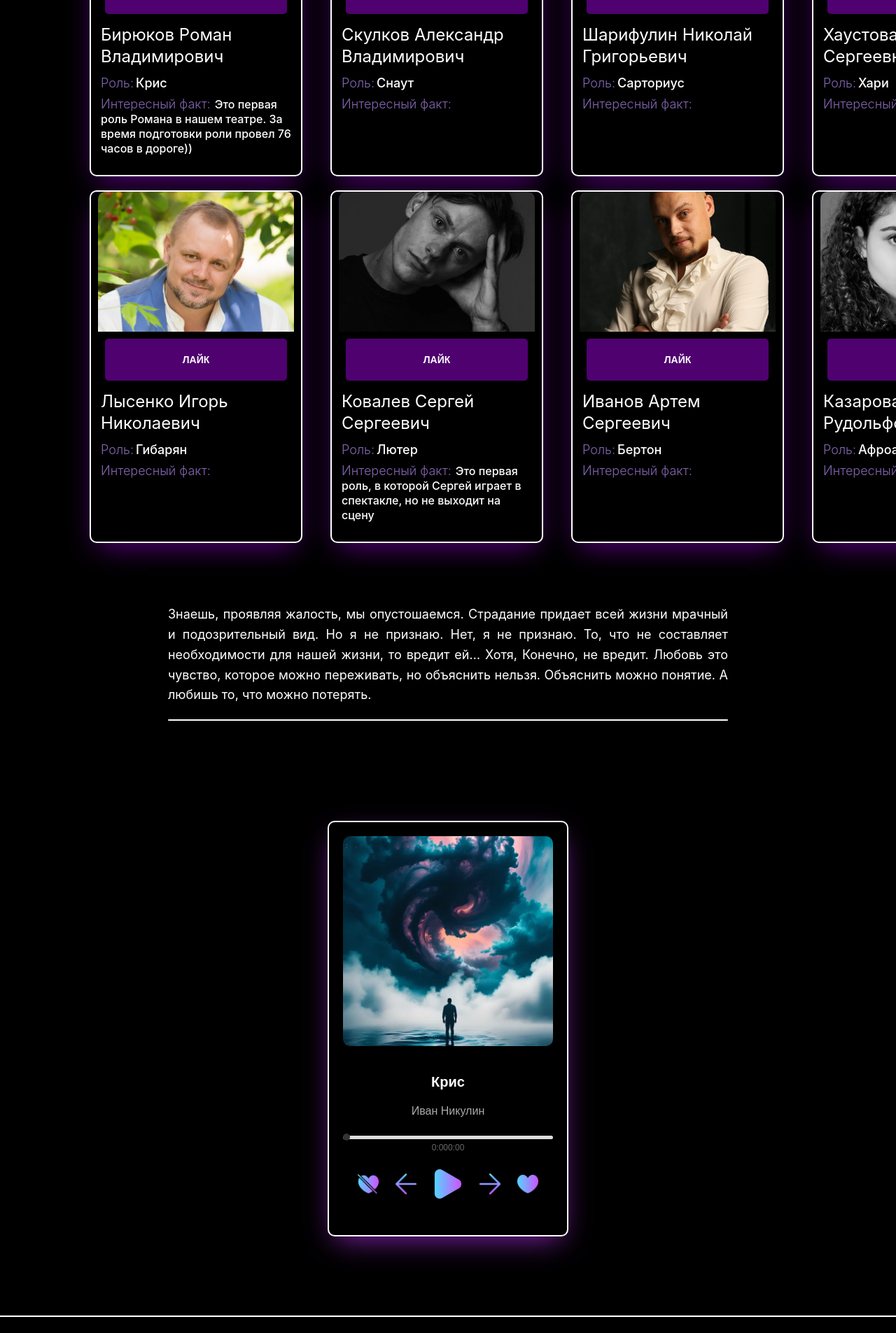
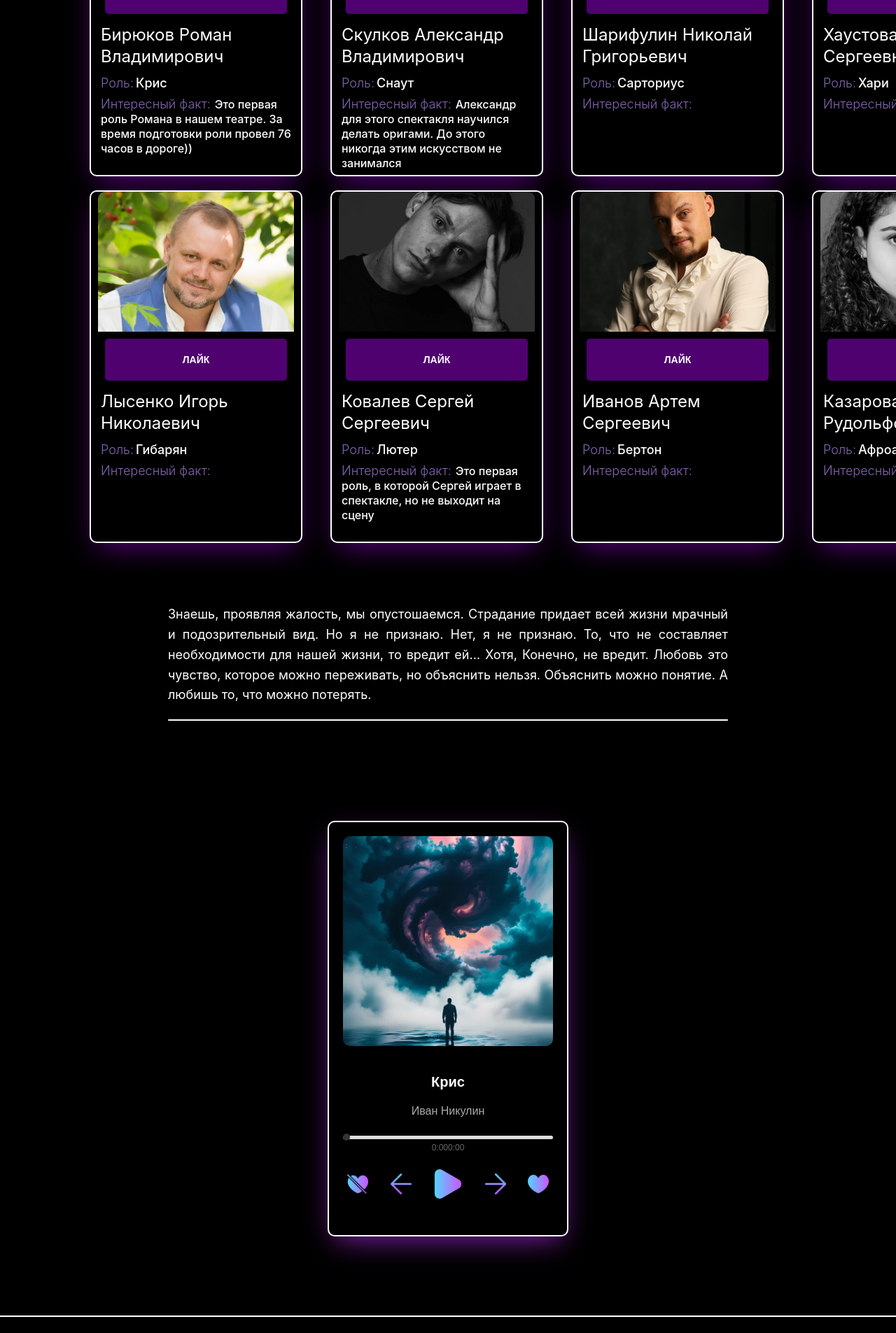
Before and after one commit to ArishkaWolf/solaris, a Next.js app in the folder solaris-next-app/: page / in a window 1280 px wide. Shown: the part 1538-3443 px from the top of the page at 70% size. Built offline with nearby package versions, Linux system fonts and the light colour scheme.

Commit message:
something

```diff
--- a/solaris-next-app/app/components/TracksSection.module.css
+++ b/solaris-next-app/app/components/TracksSection.module.css
@@ -43,6 +43,8 @@
 
 .controls {
   display: flex;
+  position: relative;
+  width: 100%;
   justify-content: space-between;
   gap: 12px;
   margin-top: 15px;
--- a/solaris-next-app/products.json
+++ b/solaris-next-app/products.json
@@ -15,13 +15,13 @@
         "id": 2,
         "nameRu": "Скулков Александр Владимирович",
         "image": "/actors/sasha.jpg",
-        "fact":" ",
+        "fact":"Александр для этого спектакля научился делать оригами. До этого никогда этим искусством не занимался",
         "role": "Снаут",
         "brand": {
           "name": "Sorti",
           "number": 100
         },
-        "likeText": "Спасибо! Александр играет потрясающе!"
+        "likeText": "Блистай! Сияй! Живи! Твори! Пусть даже с демоном внутри..."
       },
       {
         "id": 3,
@@ -69,7 +69,7 @@
           "name": "Sorti",
           "number": 100
         },
-        "likeText": "Будьте добры поступками и разумом. Только спомощью любви мы спасем нашу планету"
+        "likeText": "Будьте добры поступками и разумом. Только с помощью любви мы спасем нашу планету"
       },
       {
         "id": 7,
```
